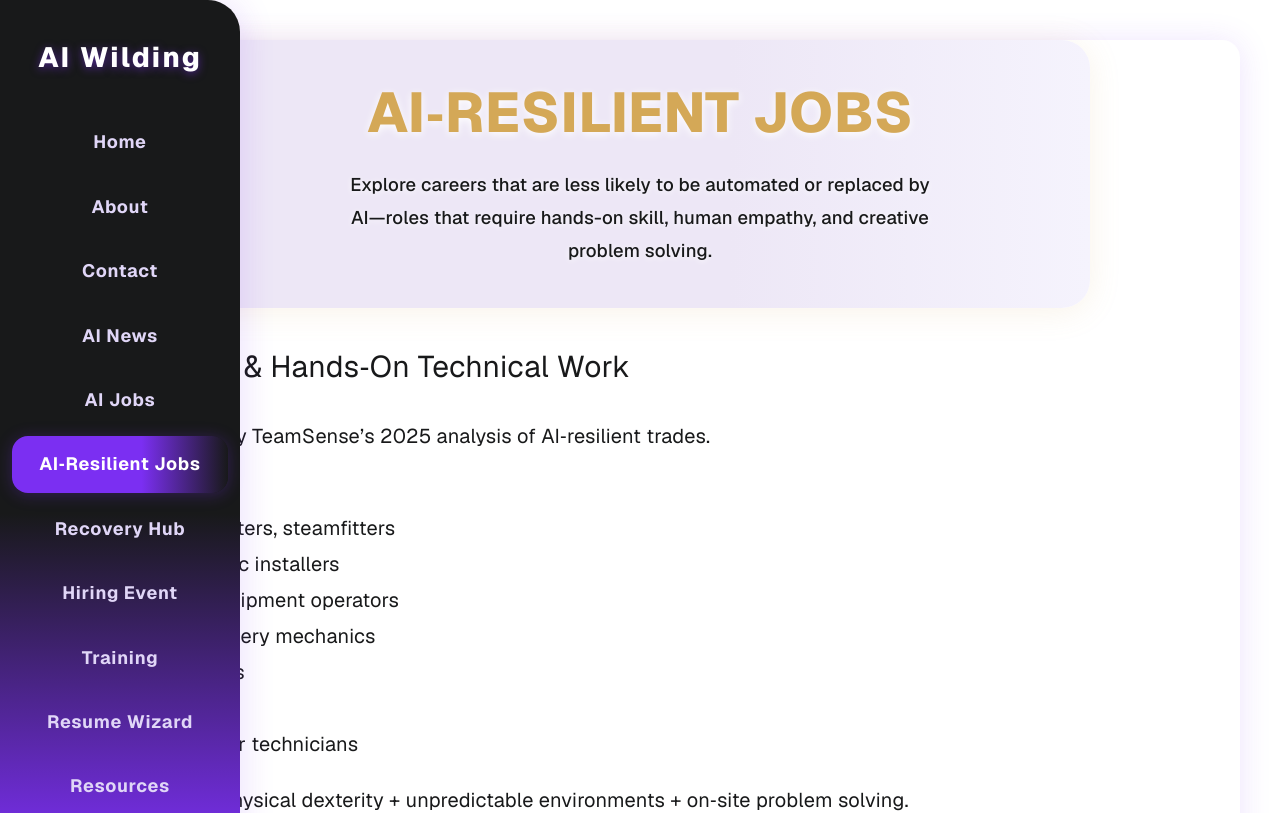
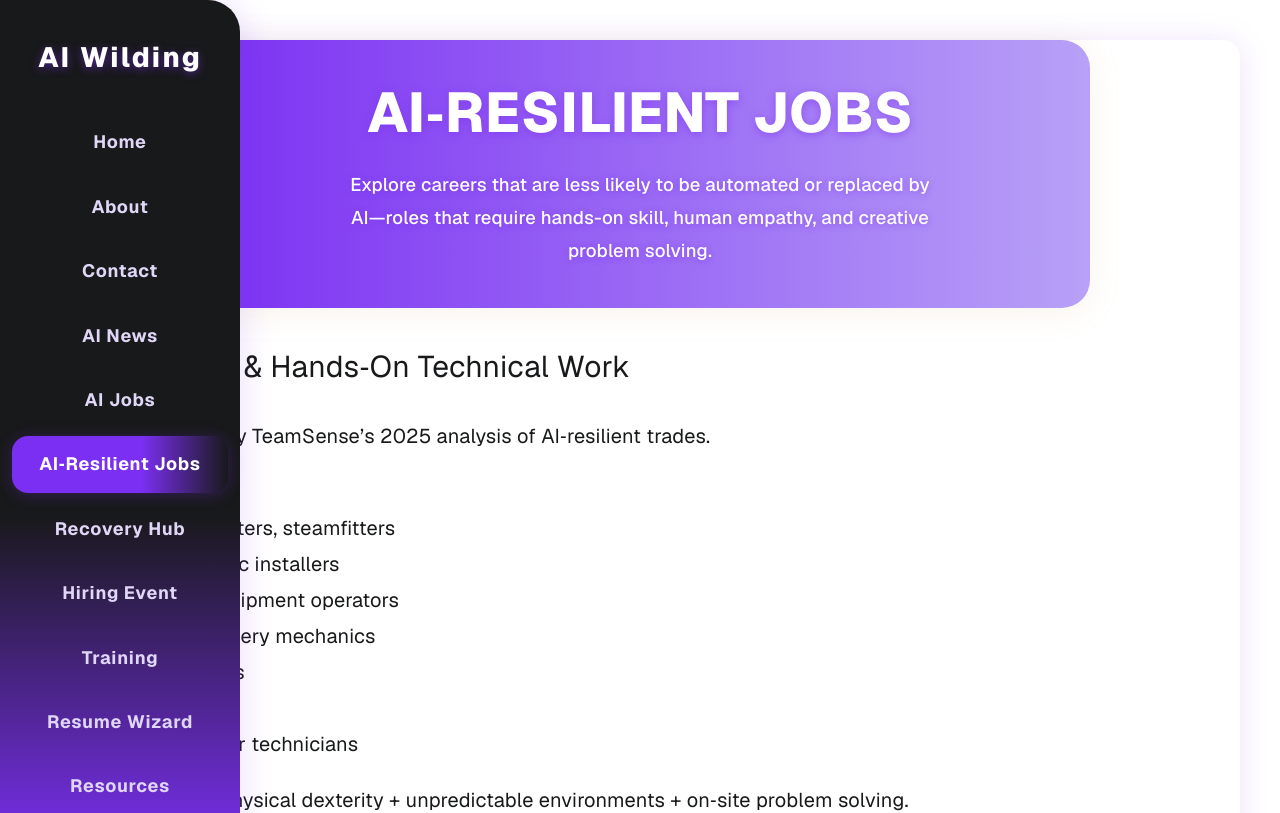
Before and after one commit to Shellzonit/auralis-sanctuary-, a Next.js app: page /admin/ai-resilient-jobs in a window 1280 px wide. Shown: the top 813 px of the page. Built offline with nearby package versions, Linux system fonts and the light colour scheme.

Commit message:
Set AI-Resilient Jobs banner to purple with white font

```diff
--- a/app/admin/ai-resilient-jobs/page.tsx
+++ b/app/admin/ai-resilient-jobs/page.tsx
@@ -9,7 +9,7 @@ const AIResilientJobsPage = () => {
           width: '100%',
           maxWidth: 900,
           margin: '2.5rem auto 2rem auto',
-          background: 'linear-gradient(90deg, #ede7f6 60%, #f5f3fd 100%)',
+          background: 'linear-gradient(90deg, #7b2ff2 0%, #b8a1f7 100%)',
           borderRadius: 28,
           boxShadow: '0 4px 32px #d4a85722',
           padding: '2.5rem 0 2.5rem 0',
@@ -22,7 +22,7 @@ const AIResilientJobsPage = () => {
       >
         <h1
           style={{
-            color: 'var(--accent, #D4A857)',
+            color: '#fff',
             fontSize: 'clamp(2.5rem, 6vw, 3.5rem)',
             fontWeight: 800,
             fontFamily: 'var(--font-geist-sans), Inter, Segoe UI, Arial, sans-serif',
@@ -35,7 +35,7 @@ const AIResilientJobsPage = () => {
             whiteSpace: 'normal',
             position: 'relative',
             zIndex: 2,
-            textShadow: '0 2px 8px #fff',
+            textShadow: '0 2px 8px #7b2ff288',
             lineHeight: 1.18,
             paddingBottom: '0.18em',
           }}
@@ -43,13 +43,13 @@ const AIResilientJobsPage = () => {
           AI‑Resilient Jobs
         </h1>
         <div style={{
-          color: '#18191a',
+          color: '#fff',
           fontSize: '1.15rem',
           fontWeight: 500,
           marginTop: 12,
           textAlign: 'center',
           maxWidth: 600,
-          textShadow: '0 1px 6px #fff',
+          textShadow: '0 1px 6px #7b2ff288',
           fontFamily: 'var(--font-geist-sans), Inter, Segoe UI, Arial, sans-serif',
         }}>
           Explore careers that are less likely to be automated or replaced by AI—roles that require hands-on skill, human empathy, and creative problem solving.
```
